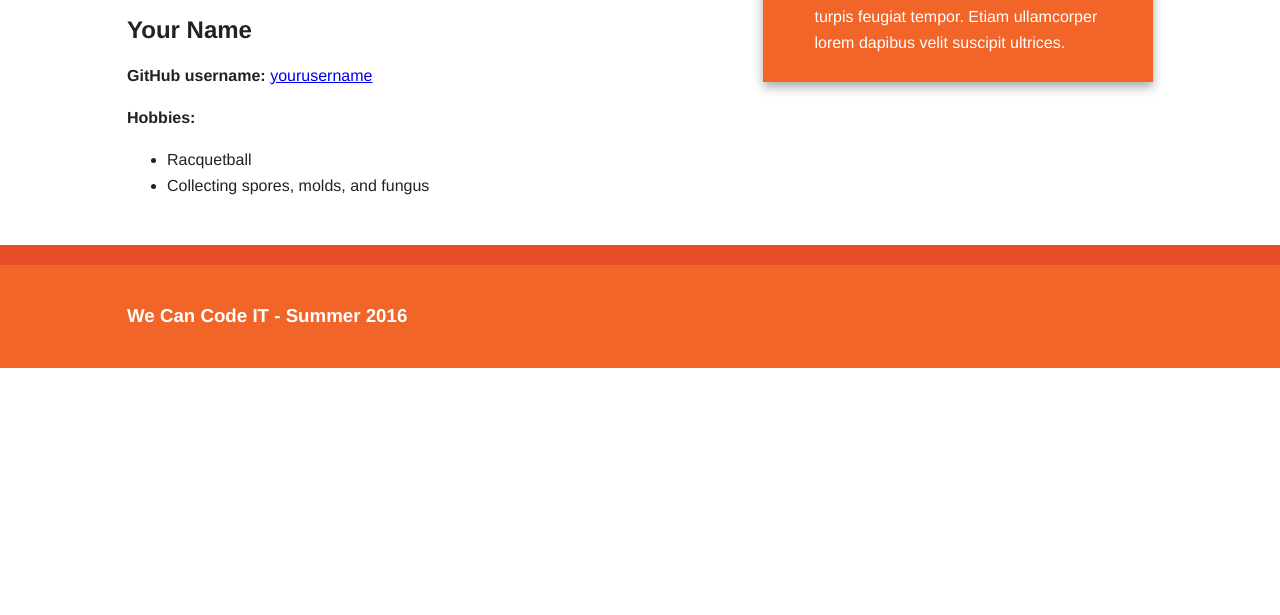
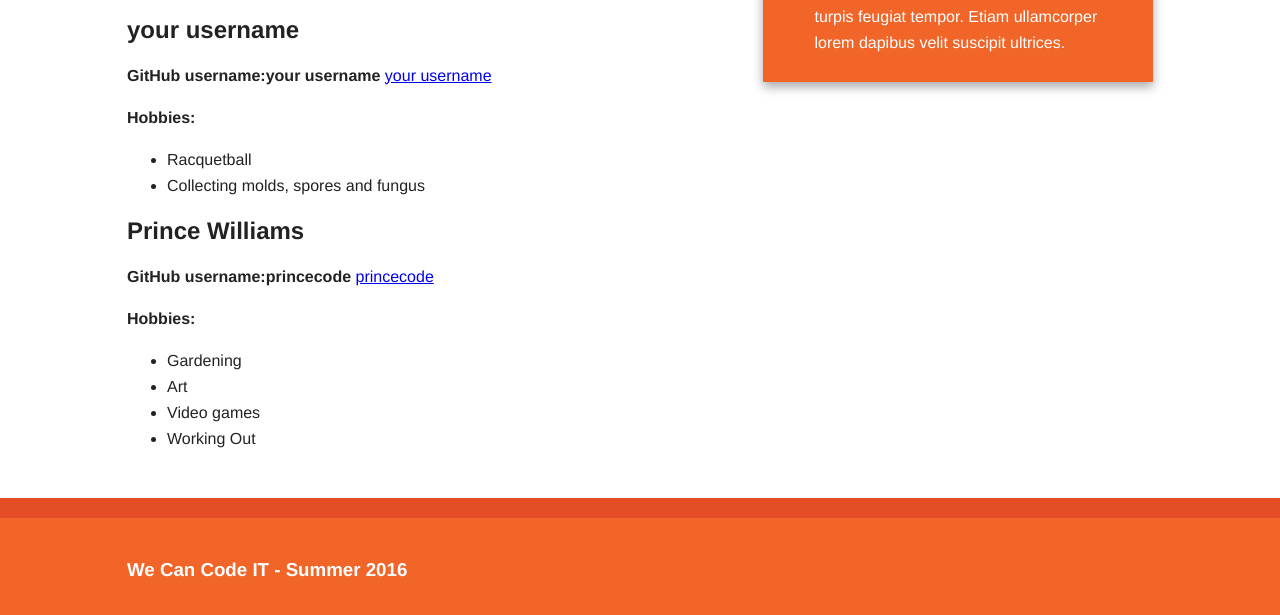
Before and after one commit to princecode/git-with-it, a plain HTML site: page index.html in a window 1280 px wide. Shown: the part 387-1002 px from the top of the page. Before the commit the page ends 800 px from the top, so only its background shows below. Drawn offline with Linux system fonts and the light colour scheme.

Commit message:
added prince to the index page

```diff
--- a/index.html
+++ b/index.html
@@ -53,16 +53,30 @@
                     </header>
                     <!-- BEGIN STUDENT INFO TEMPLATE -->
                     <section class="student-info">
-                        <h2>Your Name</h2>
-                        <p><b>GitHub username:</b> <a href="https://github.com/yourusername">yourusername</a></p>
+                        <h2>your username</h2>
+                        <p><b>GitHub username:your username</b> <a href="https://github.com/your username">your username</a></p>
                         <p><b>Hobbies:</b>
                             <ul>
                                 <li>Racquetball</li>
-                                <li>Collecting spores, molds, and fungus</li>
+                                <li>Collecting molds, spores and fungus</li>
+
                             </ul>
                         </p>
                     </section>
                     <!-- END STUDENT INFO TEMPLATE -->
+                    <section class="student-info">
+                        <h2>Prince Williams</h2>
+                        <p><b>GitHub username:princecode</b> <a href="https://github.com/princecode">princecode</a></p>
+                        <p>
+                            <b>Hobbies:</b>
+                            <ul>
+                                <li>Gardening</li>
+                                <li>Art</li>
+                                <li>Video games</li>
+                                <li>Working Out</li>
+                            </ul>
+                        </p>
+                    </section>
                 </article>
 
             </div> <!-- #main -->
```
